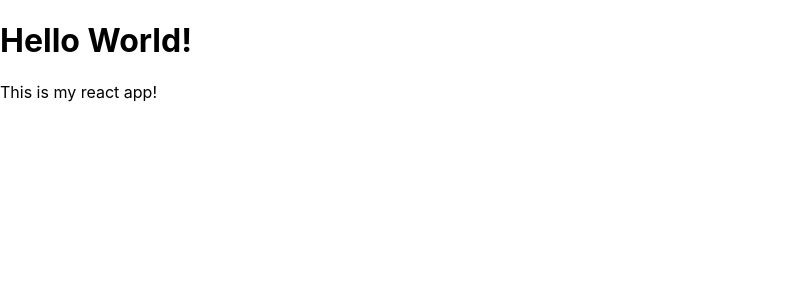
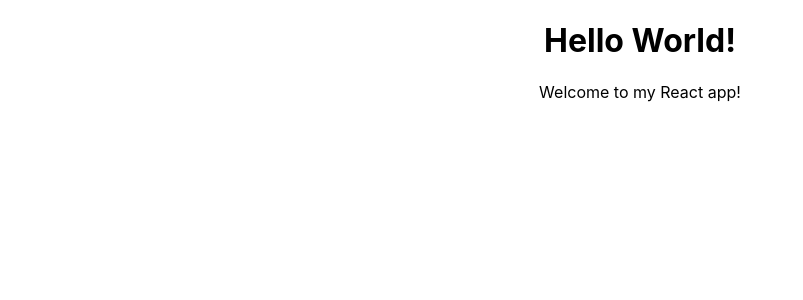
Before and after one commit to jwoodrow99/jwoodrow99.github.io, a React (Create React App) app: page / in a window 1280 px wide. Shown: the top 300 px of the page, without its empty margins (0-803 px from the left). Built offline with nearby package versions, Linux system fonts and the light colour scheme.

Commit message:
Add text to app

```diff
--- a/package.json
+++ b/package.json
@@ -1,6 +1,6 @@
 {
   "name": "jackwoodrow",
-	"homepage": "jackwoodrow.com",
+	"homepage": "https://jackwoodrow.com",
   "version": "0.1.0",
   "private": true,
   "dependencies": {
--- a/src/App.js
+++ b/src/App.js
@@ -3,10 +3,10 @@ import './App.css';
 
 function App() {
 	return (
-		<main>
+		<div className="App">
 			<h1>Hello World!</h1>
-			<p>This is my react app!</p>
-		</main>
+			<p>Welcome to my React app!</p>
+		</div>
 	);
 }
 
```
